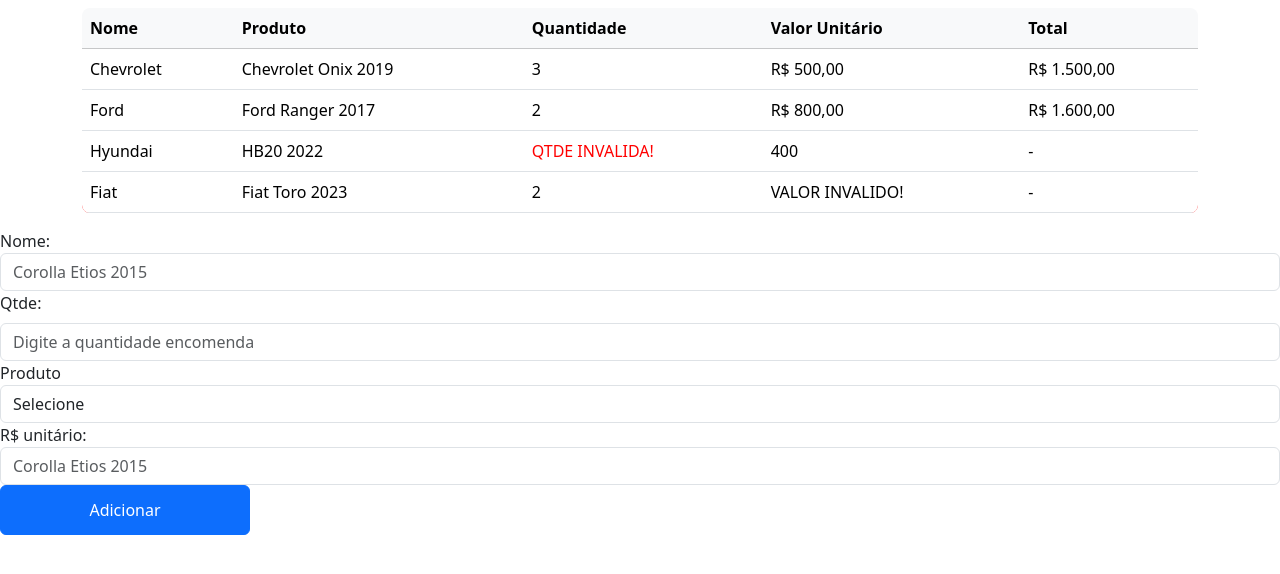
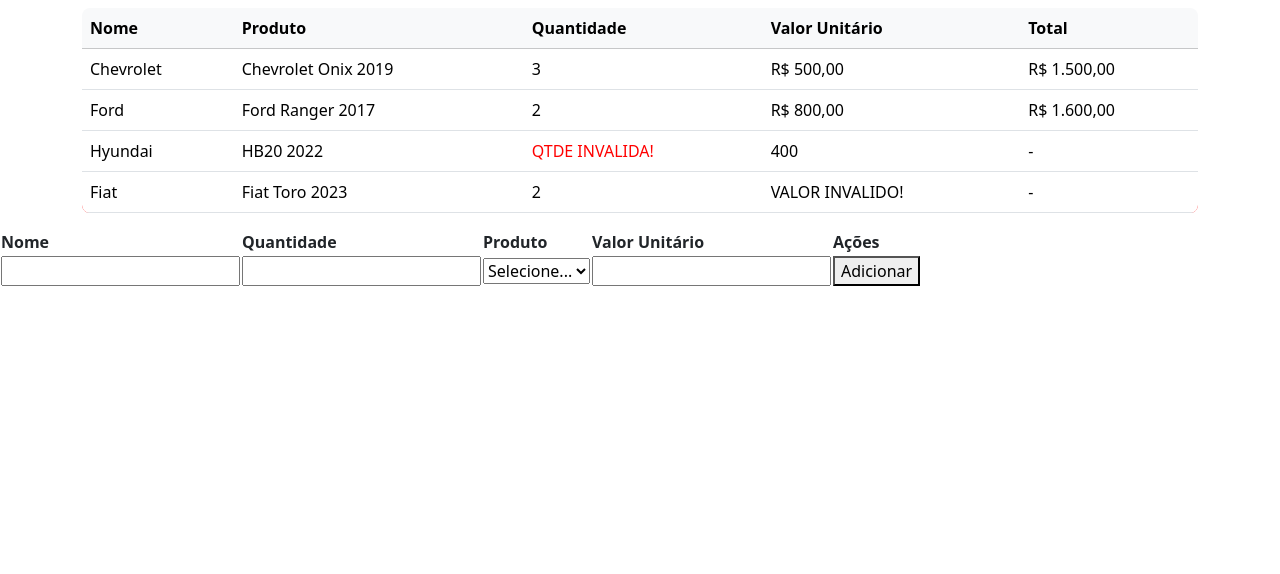
Before and after one commit to gustavohfelixs/senai-mercado-livre, a plain HTML site: page index.html in a window 1280 px wide. Shown: the part 218-792 px from the top of the page. Drawn offline with nearby package versions, Linux system fonts and the light colour scheme.

Commit message:
adicionando feature de colocar mais itens

```diff
--- a/index.html
+++ b/index.html
@@ -94,50 +94,33 @@
   rel="stylesheet"
   href="https://cdn.jsdelivr.net/npm/bootstrap-icons@1.3.0/font/bootstrap-icons.css"
 />
-<form>
-  <div class="form-row">
-    <div class="form-group col-md6">
-      <label for="inputNome">Nome:</label>
-      <input
-        type="text"
-        class="form-control"
-        id="inputNome"
-        placeholder="Corolla Etios 2015"
-      />
-    </div>
-    <div class="form-group col-md6">
-      <label class="form-label" for="typeNumber">Qtde:</label>
-      <input
-        type="number"
-        id="typeNumber"
-        class="form-control"
-        placeholder="Digite a quantidade encomenda"
-      />
-    </div>
-    <div class="form-group col-md4">
-      <label for="inputState">Produto</label>
-      <select id="inputState" class="form-control" style="font-weight: 500">
-        <option selected>Selecione</option>
-        <option></option>
-        <option>...</option>
-      </select>
-    </div>
-    <div class="form-group col-md6">
-      <label for="inputNome">R$ unitário:</label>
-      <input
-        type="currency"
-        class="dinheiro form-control"
-        id="inputCash"
-        placeholder="Corolla Etios 2015"
-        min="0.00"
-        max="10000.00"
-        step="0.01"
-      />
-    </div>
-    <button class="btn btn-primary" style="width: 250px; height: 50px">
-      Adicionar
-    </button>
-  </div>
+<form id="formEncomenda">
+  <table id="tabelaEncomendas">
+    <thead>
+      <tr>
+        <th>Nome</th>
+        <th>Quantidade</th>
+        <th>Produto</th>
+        <th>Valor Unitário</th>
+        <th>Ações</th>
+      </tr>
+    </thead>
+    <tbody>
+      <tr>
+        <td><input type="text" name="nome" required></td>
+        <td><input type="number" name="quantidade" required></td>
+        <td>
+          <select name="produto" required>
+            <option value="">Selecione...</option>
+            <option value="produto1">Produto 1</option>
+            <option value="produto2">Produto 2</option>
+          </select>
+        </td>
+        <td><input type="number" step="0.01" name="valorUnitario" required></td>
+        <td><button type="button" onclick="adicionarEncomenda()">Adicionar</button></td>
+      </tr>
+    </tbody>
+  </table>
 </form>
 
     <script src="https://cdn.jsdelivr.net/npm/bootstrap@5.3.2/dist/js/bootstrap.bundle.min.js" integrity="sha384-C6RzsynM9kWDrMNeT87bh95OGNyZPhcTNXj1NW7RuBCsyN/o0jlpcV8Qyq46cDfL" crossorigin="anonymous"></script>
--- a/javascript.js
+++ b/javascript.js
@@ -66,3 +66,37 @@ function CalculaTotalEncomenda(valor) {
     return true;
   }
 }
+
+function adicionarEncomenda() {
+  // Pegar os valores do formulário
+  var nome = document.querySelector("input[name='nome']").value;
+  var quantidade = document.querySelector("input[name='quantidade']").value;
+  var produto = document.querySelector("select[name='produto']").value;
+  var valorUnitario = document.querySelector(
+    "input[name='valorUnitario']"
+  ).value;
+
+  // Validar se todos os campos foram preenchidos
+  if (!nome || !quantidade || !produto || !valorUnitario) {
+    alert("Por favor, preencha todos os campos.");
+    return;
+  }
+
+  // Criar uma nova linha na tabela
+  var tabela = document
+    .getElementById("tabelaEncomendas")
+    .getElementsByTagName("tbody")[0];
+  var novaLinha = tabela.insertRow();
+  novaLinha.insertCell(0).innerHTML = nome;
+  novaLinha.insertCell(1).innerHTML = quantidade;
+  novaLinha.insertCell(2).innerHTML = produto;
+  novaLinha.insertCell(3).innerHTML = valorUnitario;
+  novaLinha.insertCell(4).innerHTML =
+    '<button type="button" onclick="removerEncomenda(this)">Remover</button>';
+
+  // Limpar os campos do formulário
+  document.querySelector("input[name='nome']").value = "";
+  document.querySelector("input[name='quantidade']").value = "";
+  document.querySelector("select[name='produto']").selectedIndex = 0;
+  document.querySelector("input[name='valorUnitario']").value = "";
+}
```
